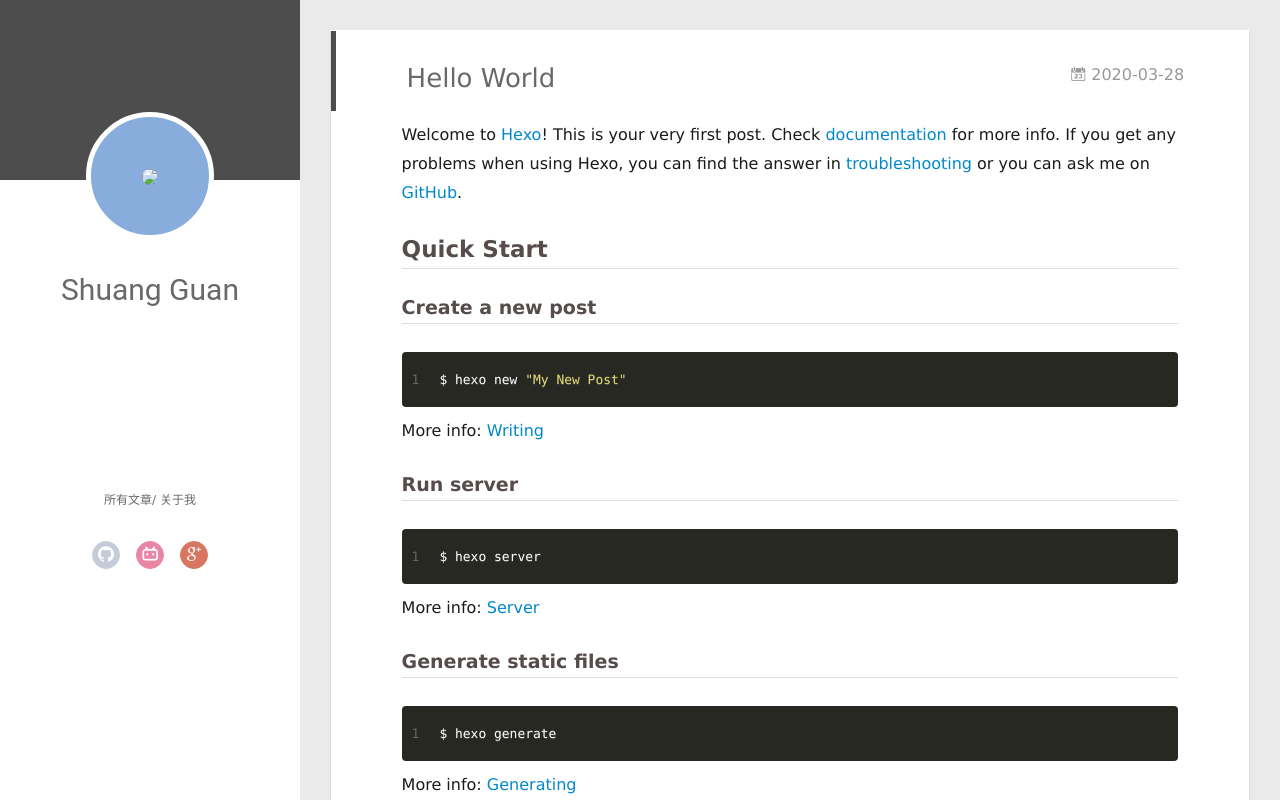
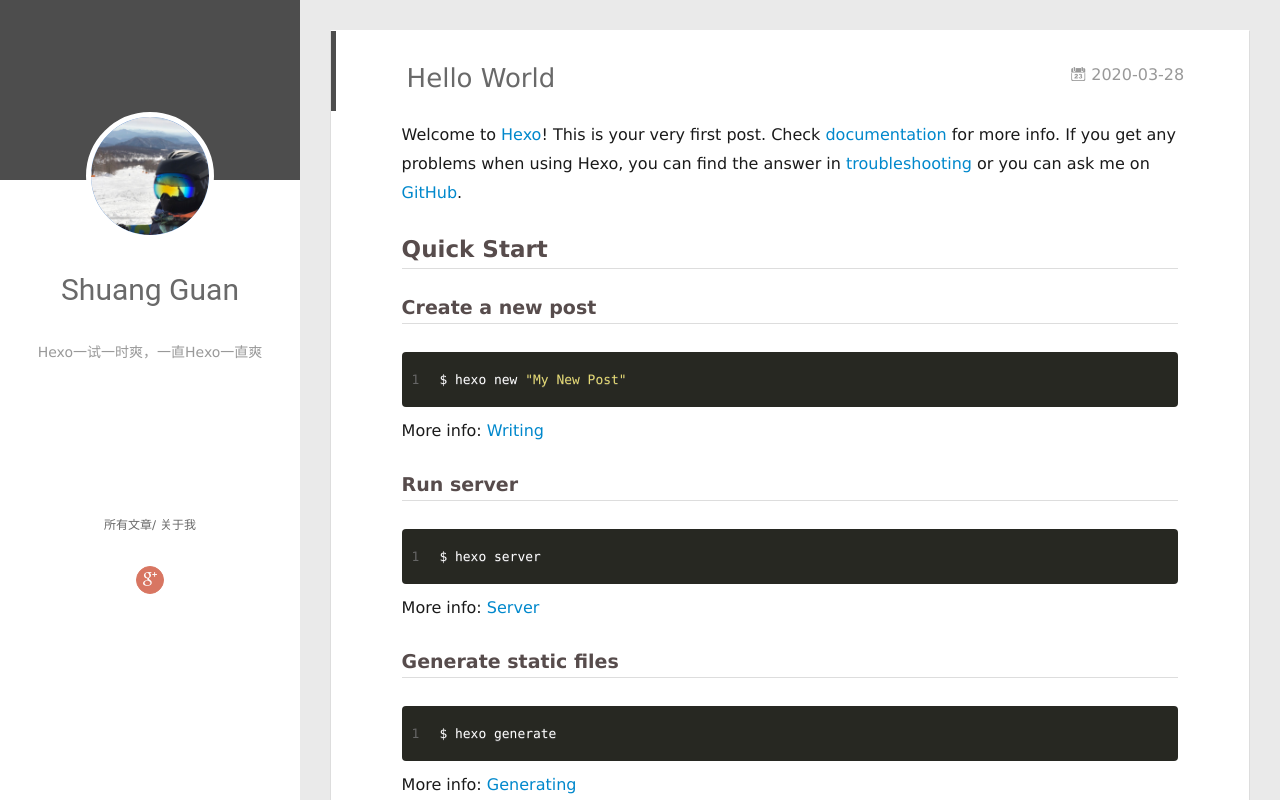
Before and after one commit to GuanShuang-koseki/GuanShuang-koseki.github.io, a plain HTML site: page 2020/03/28/hello-world/index.html in a window 1280 px wide. Drawn offline with Linux system fonts and the light colour scheme.

Commit message:
Site updated: 2020-03-29 13:14:49

```diff
--- a/2020/03/28/hello-world/index.html
+++ b/2020/03/28/hello-world/index.html
@@ -14,14 +14,12 @@
 <meta property="og:url" content="http://yoursite.com/2020/03/28/hello-world/index.html">
 <meta property="og:site_name" content="GuanShuang-koseki&#39;s Blog.">
 <meta property="og:description" content="Welcome to Hexo! This is your very first post. Check documentation for more info. If you get any problems when using Hexo, you can find the answer in troubleshooting or you can ask me on GitHub.">
-<meta property="og:locale" content="en_US">
+<meta property="og:locale" content="zh_TW">
 <meta property="article:published_time" content="2020-03-28T06:31:15.008Z">
 <meta property="article:modified_time" content="2020-03-29T02:43:56.137Z">
 <meta property="article:author" content="Shuang Guan">
 <meta property="article:tag" content="Hexo">
 <meta name="twitter:card" content="summary">
-
-    <link rel="alternative" href="/atom.xml" title="GuanShuang-koseki&#39;s Blog." type="application/atom+xml">
 
 
   <link rel="stylesheet" type="text/css" href="/./main.0cf68a.css">
@@ -46,11 +44,13 @@
 <div class="intrude-less">
 	<header id="header" class="inner">
 		<a href="/" class="profilepic">
-			<img src="images/ski.jpg" class="js-avatar">
+			<img src="/images/ski.jpg" class="js-avatar">
 		</a>
 		<hgroup>
 		  <h1 class="header-author"><a href="/">Shuang Guan</a></h1>
 		</hgroup>
+
+		<p class="header-subtitle">Hexo一试一时爽，一直Hexo一直爽</p>
 
 
 		<nav class="header-menu">
@@ -72,10 +72,6 @@
 		<nav class="header-nav">
 			<div class="social">
 
-					<a class="github" target="_blank" href="https://github.com/GuanShuang-koseki" title="github"><i class="icon-github"></i></a>
-
-					<a class="bilibili" target="_blank" href="https://space.bilibili.com/15228116/dynamic" title="bilibili"><i class="icon-bilibili"></i></a>
-
 					<a class="google" target="_blank" href="https://www.google.com/" title="google"><i class="icon-google"></i></a>
 
 			</div>
@@ -94,11 +90,13 @@
 	<div class="intrude-less">
 		<header id="header" class="inner">
 			<div class="profilepic">
-				<img src="images/ski.jpg" class="js-avatar">
+				<img src="/images/ski.jpg" class="js-avatar">
 			</div>
 			<hgroup>
 			  <h1 class="header-author js-header-author">Shuang Guan</h1>
 			</hgroup>
+
+			<p class="header-subtitle"><i class="icon icon-quo-left"></i>Hexo一试一时爽，一直Hexo一直爽<i class="icon icon-quo-right"></i></p>
 
 
 
@@ -106,10 +104,6 @@
 
 			<nav class="header-nav">
 				<div class="social">
-
-						<a class="github" target="_blank" href="https://github.com/GuanShuang-koseki" title="github"><i class="icon-github"></i></a>
-
-						<a class="bilibili" target="_blank" href="https://space.bilibili.com/15228116/dynamic" title="bilibili"><i class="icon-bilibili"></i></a>
 
 						<a class="google" target="_blank" href="https://www.google.com/" title="google"><i class="icon-google"></i></a>
 
```
Also changed, not shown: 2020/03/28/我的第一篇博客/index.html (+7 -13 lines), archives/2020/03/index.html (+7 -13 lines), archives/2020/index.html (+7 -13 lines), archives/index.html (+7 -13 lines), index.html (+7 -13 lines), tags/Hexo/index.html (+7 -13 lines), images/ski - 副本.png (deleted).
